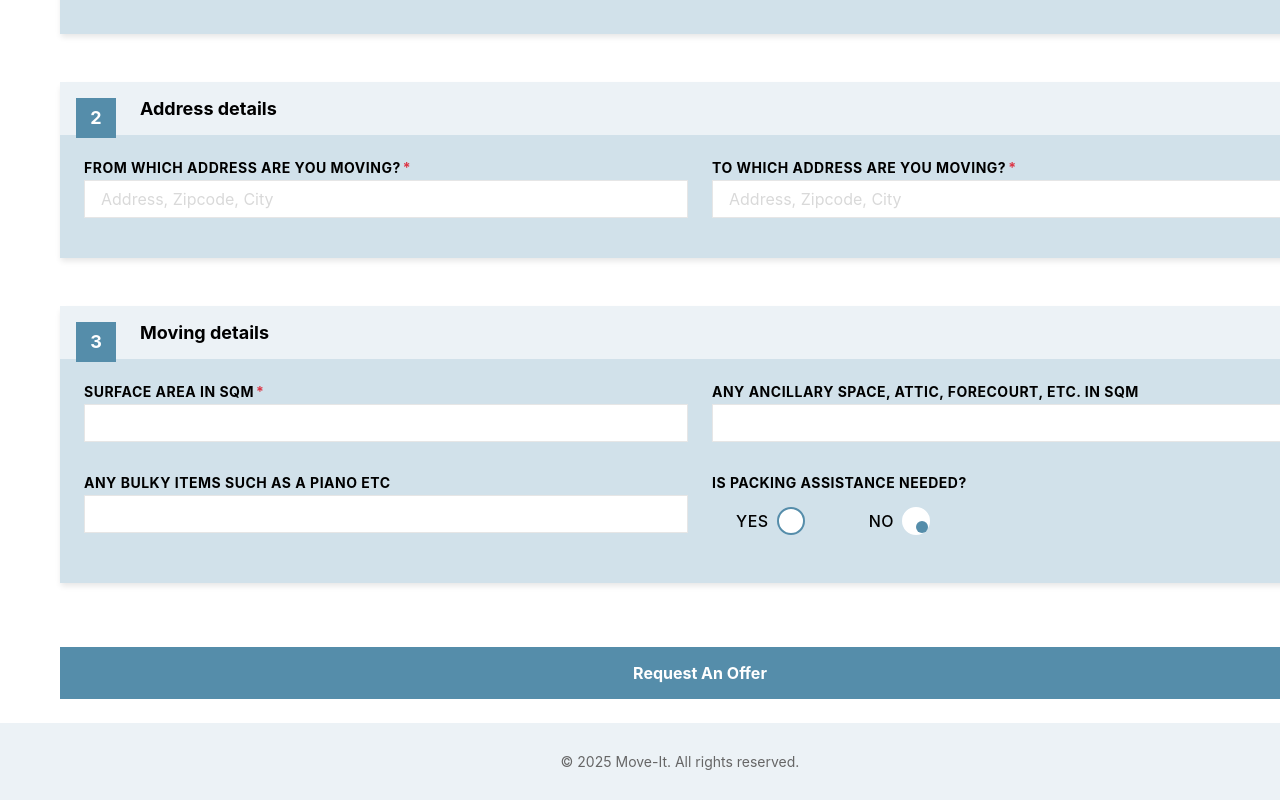
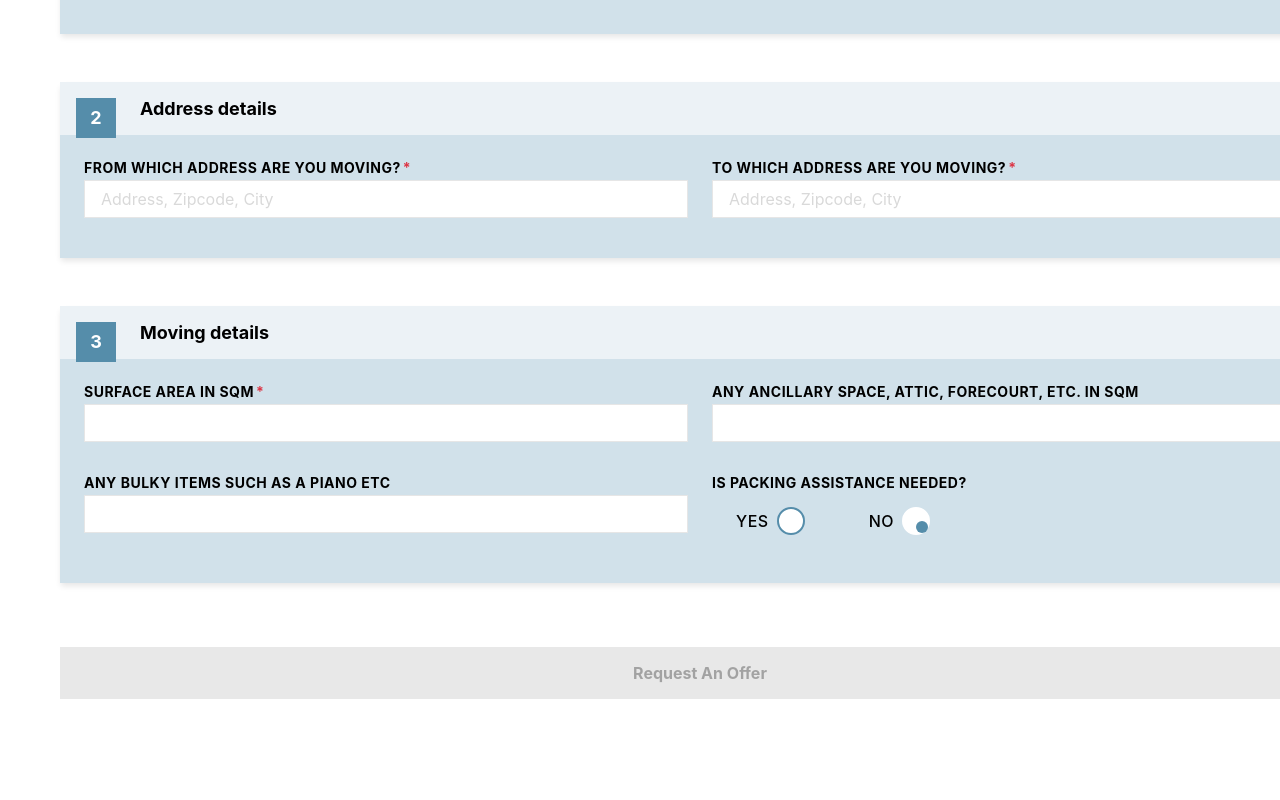
Before and after one commit to DevKingKev/lab-move-it-reactjs, a React (Vite) app: page /pre-offer in a window 1280 px wide. Shown: the part 416-1216 px from the top of the page. After the commit the page ends 1171 px from the top, so only its background shows below. Built offline with nearby package versions, Linux system fonts and the light colour scheme.

Commit message:
Added validators to field.
We cannot request an offer unless the validators succeed and all the mandatory fields are filled in.

All that remains now is styling and we can also do some clean-up.

```diff
--- a/src/components/InputField.module.scss
+++ b/src/components/InputField.module.scss
@@ -46,6 +46,16 @@
       cursor: not-allowed;
     }
 
+    // Error state - red border
+    &--error {
+      border-color: $danger-color;
+
+      &:focus {
+        border-color: $danger-color;
+        box-shadow: 0 0 0 3px rgba($danger-color, 0.1);
+      }
+    }
+
     // Remove spinner arrows for number inputs
     &[type="number"] {
       -moz-appearance: textfield;
--- a/src/components/InputField.tsx
+++ b/src/components/InputField.tsx
@@ -29,6 +29,10 @@ type InputFieldProps = {
   step?: number
   /** Optional debounce delay in ms (default: 500) */
   debounceDelay?: number
+  /** Optional error state */
+  error?: boolean
+  /** Optional validation function */
+  validate?: (value: string | number | null) => boolean
 }
 
 const InputField = ({
@@ -43,8 +47,11 @@ const InputField = ({
   max,
   step,
   debounceDelay = 500,
+  error = false,
+  validate,
 }: InputFieldProps) => {
   const [localValue, setLocalValue] = useState<string | number | null>(value)
+  const [hasInteracted, setHasInteracted] = useState(false)
 
   // Update local value when prop value changes
   useEffect(() => {
@@ -66,12 +73,29 @@ const InputField = ({
 
   const handleChange = (e: ChangeEvent<HTMLInputElement>) => {
     if (type === "number") {
-      const newValue = e.target.value === "" ? null : Number(e.target.value)
-      setLocalValue(newValue)
+      // For number inputs, only allow valid numbers
+      const inputValue = e.target.value
+      if (inputValue === "") {
+        setLocalValue(null)
+      } else {
+        const numValue = Number(inputValue)
+        if (!isNaN(numValue)) {
+          setLocalValue(numValue)
+        }
+      }
     } else {
       setLocalValue(e.target.value)
     }
   }
+
+  const handleBlur = () => {
+    setHasInteracted(true)
+  }
+
+  // Determine if field should show error state
+  const isInvalid =
+    hasInteracted && (error || (validate && !validate(localValue)))
+  const errorClass = isInvalid ? styles["inputField__input--error"] : ""
 
   return (
     <div className={`${styles.inputField} ${className ?? ""}`}>
@@ -83,9 +107,10 @@ const InputField = ({
         type={type}
         value={localValue ?? ""}
         onChange={handleChange}
+        onBlur={handleBlur}
         placeholder={placeholder}
         required={required}
-        className={styles.inputField__input}
+        className={`${styles.inputField__input} ${errorClass}`}
         min={min}
         max={max}
         step={step}
--- a/src/components/Layout.module.scss
+++ b/src/components/Layout.module.scss
@@ -35,7 +35,6 @@
   }
 
   &__footer {
-    background-color: $moveit-card-header-blue;
     padding: $spacing-md 40px;
     margin-top: auto;
     width: 100%;
--- a/src/components/Layout.tsx
+++ b/src/components/Layout.tsx
@@ -17,9 +17,7 @@ const Layout = () => {
       </main>
 
       <footer className={styles.layout__footer}>
-        <div className={styles["layout__footer-content"]}>
-          <p>&copy; {new Date().getFullYear()} Move-It. All rights reserved.</p>
-        </div>
+        <div className={styles["layout__footer-content"]}></div>
       </footer>
     </div>
   )
--- a/src/pages/PreOffer.module.scss
+++ b/src/pages/PreOffer.module.scss
@@ -13,7 +13,6 @@
     font-size: $font-size-xxl;
     color: $moveit-text-dark;
     margin-bottom: $spacing-xl;
-    text-align: center;
   }
 
   &__form {
--- a/src/pages/PreOffer.tsx
+++ b/src/pages/PreOffer.tsx
@@ -10,6 +10,7 @@ import {
 } from "../store/slices/preOfferSlice"
 import { useLazyGetRateQuery } from "../services/rateAPI"
 import { calculateDistanceFromAddresses } from "../utils/distanceUtils"
+import { isValidEmail, isValidPhoneNumber, hasValue } from "../utils/validators"
 import {
   Card,
   FormSection,
@@ -28,6 +29,20 @@ const PreOffer = () => {
   const isFormDataUnchanged = useAppSelector(selectIsFormDataUnchanged)
   const [getRateQuery, { isLoading: isLoadingRate }] = useLazyGetRateQuery()
   const [error, setError] = useState<string | null>(null)
+
+  // Check if all required fields are valid
+  const isFormValid = () => {
+    return (
+      hasValue(formData.firstName) &&
+      hasValue(formData.lastName) &&
+      isValidEmail(formData.email) &&
+      isValidPhoneNumber(formData.phoneNumber) &&
+      hasValue(formData.addressFrom) &&
+      hasValue(formData.addressTo) &&
+      formData.livingAreaInM2 !== null &&
+      formData.livingAreaInM2 > 0
+    )
+  }
 
   const handleFieldChange = (
     field: keyof typeof formData,
@@ -107,6 +122,7 @@ const PreOffer = () => {
                 }}
                 type="text"
                 required
+                validate={hasValue}
               />
               <InputField
                 label="Last Name"
@@ -116,6 +132,7 @@ const PreOffer = () => {
                 }}
                 type="text"
                 required
+                validate={hasValue}
               />
               <InputField
                 label="E-mail"
@@ -125,6 +142,7 @@ const PreOffer = () => {
                 }}
                 type="email"
                 required
+                validate={isValidEmail}
               />
               <InputField
                 label="Phone Number"
@@ -134,6 +152,7 @@ const PreOffer = () => {
                 }}
                 type="tel"
                 required
+                validate={isValidPhoneNumber}
               />
             </FormSection>
           </Card>
@@ -150,6 +169,7 @@ const PreOffer = () => {
                 type="text"
                 placeholder="Address, zipcode, city"
                 required
+                validate={hasValue}
               />
               <InputField
                 label="To which address are you moving?"
@@ -160,6 +180,7 @@ const PreOffer = () => {
                 type="text"
                 placeholder="Address, zipcode, city"
                 required
+                validate={hasValue}
               />
             </FormSection>
           </Card>
@@ -176,6 +197,9 @@ const PreOffer = () => {
                 type="number"
                 min={0}
                 required
+                validate={value =>
+                  value !== null && typeof value === "number" && value > 0
+                }
               />
               <InputField
                 label="Any ancillary space, attic, forecourt, etc. in sqm"
@@ -213,7 +237,11 @@ const PreOffer = () => {
           {/* Submit Button */}
           <div className={styles.preOffer__buttonContainer}>
             {error && <p className={styles.preOffer__error}>{error}</p>}
-            <Button type="submit" fullWidth disabled={isLoadingRate}>
+            <Button
+              type="submit"
+              fullWidth
+              disabled={isLoadingRate || !isFormValid()}
+            >
               {isLoadingRate ? "Calculating..." : "Request an offer"}
             </Button>
           </div>
--- /dev/null
+++ b/src/utils/validators.ts
@@ -0,0 +1,84 @@
+/**
+ * Validation utilities for form fields
+ */
+
+/**
+ * Validates an email address
+ * @param email - Email address to validate
+ * @returns true if valid, false otherwise
+ */
+export function isValidEmail ( email: string | number | null ): boolean {
+    if ( !email || typeof email !== "string" || email.trim() === "" ) {
+        return false;
+    }
+
+    // RFC 5322 compliant email regex (simplified version)
+    const emailRegex = /^[^\s@]+@[^\s@]+\.[^\s@]+$/;
+    return emailRegex.test( email.trim() );
+}
+
+/**
+ * Validates a phone number
+ * Accepts formats like: +46701234567, 0701234567, +1-555-123-4567, etc.
+ * @param phone - Phone number to validate
+ * @returns true if valid, false otherwise
+ */
+export function isValidPhoneNumber ( phone: string | number | null ): boolean {
+    if ( !phone || typeof phone !== "string" || phone.trim() === "" ) {
+        return false;
+    }
+
+    // Allow digits, spaces, hyphens, parentheses, and optional leading +
+    // Must have at least 7 digits (minimum for most phone numbers)
+    const phoneRegex = /^[+]?[\d\s\-()]+$/;
+    const trimmedPhone = phone.trim();
+
+    // Check if format matches
+    if ( !phoneRegex.test( trimmedPhone ) ) {
+        return false;
+    }
+
+    // Count digits (must have at least 7)
+    const digitCount = trimmedPhone.replace( /\D/g, "" ).length;
+    return digitCount >= 7 && digitCount <= 15;
+}
+
+/**
+ * Validates that a value is a valid number
+ * @param value - Value to validate
+ * @returns true if valid number, false otherwise
+ */
+export function isValidNumber ( value: string | number | null ): boolean {
+    if ( value === null || value === "" ) {
+        return false;
+    }
+
+    const num = typeof value === "string" ? parseFloat( value ) : value;
+    return !isNaN( num ) && isFinite( num );
+}
+
+/**
+ * Validates that a string is not empty
+ * @param value - String to validate
+ * @returns true if not empty, false otherwise
+ */
+export function isNotEmpty ( value: string ): boolean {
+    return value.trim() !== "";
+}
+
+/**
+ * Validates that a required field has a value
+ * @param value - Value to validate
+ * @returns true if has value, false otherwise
+ */
+export function hasValue ( value: string | number | null ): boolean {
+    if ( value === null ) {
+        return false;
+    }
+
+    if ( typeof value === "string" ) {
+        return value.trim() !== "";
+    }
+
+    return true;
+}
```
Also changed, not shown: 1 other file (tests, documents, lock files or other folders).
